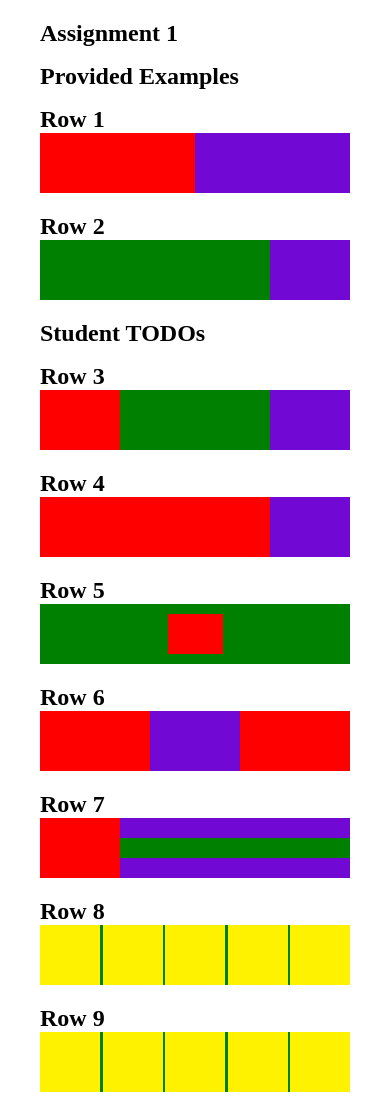
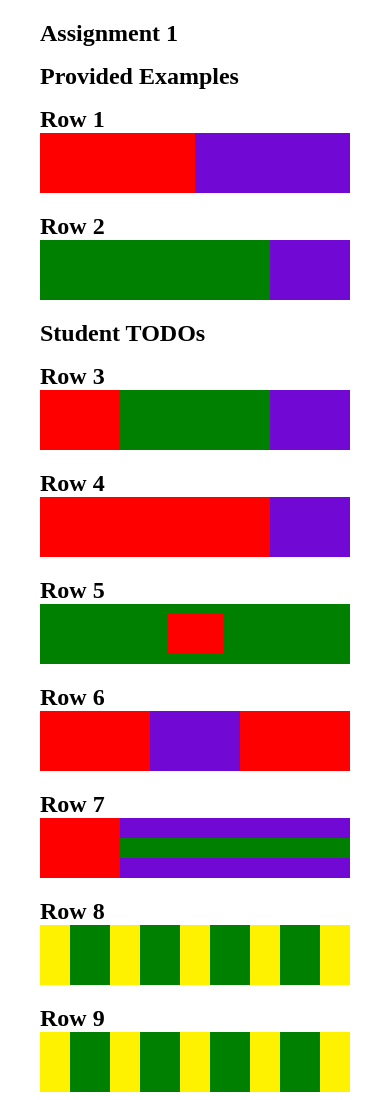
Before and after one commit to aruzhannurman/nfactorial-homework-0606-htmlcss, a plain HTML site: page index.html in a window 390 px wide. Drawn offline with Linux system fonts and the light colour scheme.

Commit message:
css change

```diff
--- a/index.css
+++ b/index.css
@@ -178,56 +178,50 @@ body {
 
 
 
-  @media screen and (max-width: 768px) {
+@media only screen and (max-width: 675px) {
 
-    .row {
-      flex-direction: column;
-    }
 
   .b1{
-      width:60px;
+    width: 30px;
 
   }
   .b2{
-      width:60px;
+    width:30px;
 
   }
   .b3{
-      width:60px;
+    width:30px;
 
   }
   .b5{
-      width:60px;
+    width:30px;
 
   }
   .b4{
-      width:60px;
+    width:30px;
   }
 
   .b19{
-      width:60px;
+    width:30px;
 
   }
   .b29{
-      width:60px;
+    width:30px;
 
   }
   .b39{
-      width:60px;
+    width:30px;
 
   }
   .b59{
-      width:60px;
+    width:30px;
 
   }
   .b49{
-      width:60px;
+    width:30px;
   }
 
 }
 
 
-
-
-
   /* TODO: Add CSS for the rest of your solution below */
```
Lines whose indentation alone changed are shown as unchanged.
